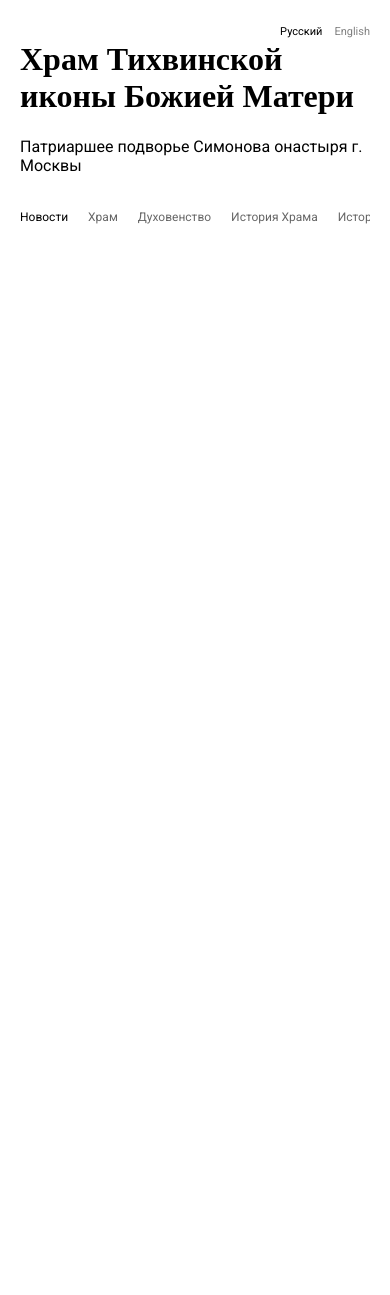
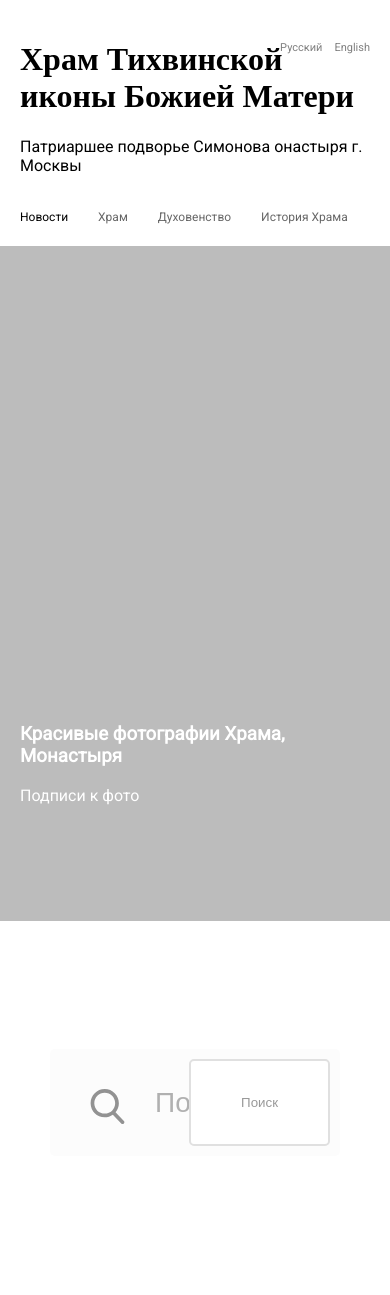
Before and after one commit to silrage/tihchurch-wp, a PHP site: page / in a window 390 px wide. Shown: the top 1295 px of the page. Before the commit the page ends 224 px from the top, so only its background shows below. Run offline with PHP 8.4, Linux system fonts and the light colour scheme.

Commit message:
Add blocks and styles for #main page
+Merge news from @Kasti

```diff
--- /dev/null
+++ b/tpl/banner.php
@@ -0,0 +1,16 @@
+<section class="site-banner">
+  <div class="site-banner__wrapper">
+    <div class="site-banner__item">
+      <div class="site-banner__item-promo">
+        <div class="container">
+          <div class="site-banner__item-title">
+            <h3>Красивые фотографии Храма, Монастыря</h3>
+          </div>
+          <div class="site-banner__item-desc">
+            <p>Подписи к фото</p>
+          </div>
+        </div>
+      </div>
+    </div>
+  </div>
+</section>
--- a/tpl/css/global.css
+++ b/tpl/css/global.css
@@ -32,11 +32,73 @@ body {
     padding-right: 20px;
   }
 }
+.row {
+  display: -webkit-box;
+  display: -ms-flexbox;
+  display: flex;
+  -ms-flex-wrap: wrap;
+  flex-wrap: wrap;
+  -webkit-box-direction: normal;
+  -ms-flex-direction: row;
+  flex-direction: row;
+  margin-right: -10px;
+  margin-left: -10px;
+}
+.col-5 {
+  -webkit-flex: 0 0 41.666664999999995%;
+  -ms-flex: 0 0 41.666664999999995%;
+  flex: 0 0 41.666664999999995%;
+  max-width: 41.666664999999995%;
+}
+.col-7 {
+  -webkit-flex: 0 0 58.333331%;
+  -ms-flex: 0 0 58.333331%;
+  flex: 0 0 58.333331%;
+  max-width: 58.333331%;
+}
+.col,
+.col-1,
+.col-2,
+.col-3,
+.col-4,
+.col-5,
+.col-6,
+.col-7,
+.col-8,
+.col-9,
+.col-10,
+.col-11,
+.col-12,
+.col-auto,
+.col-td,
+.col-td-1,
+.col-td-2,
+.col-td-3,
+.col-td-4,
+.col-td-5,
+.col-td-6,
+.col-td-auto,
+.col-md,
+.col-md-1,
+.col-md-2,
+.col-md-3
+.col-md-auto {
+  width: 100%;
+  padding-left: 10px;
+  padding-right: 10px;
+  position: relative;
+}
 
 
 /* Стиль темы и Инструменты */
-header {
+header,
+footer {
   position: relative;
+}
+
+footer {
+  background-color: #BCBCBC;
+  color: #fff;
 }
 
 .site-title {
@@ -68,6 +130,7 @@ header {
   height: 100%;
   overflow-x: auto;
   overflow-y: hidden;
+  padding: 0;
   width: 100%;
 }
 .site-tabs__item {
@@ -82,7 +145,9 @@ header {
   -webkit-box-align: center;
   -ms-flex-align: center;
   align-items: center;
+  list-style: none;
   margin: 0 10px;
+  padding-left: 0;
   padding-top: 19px;
   text-align: center;
   text-decoration: none;
@@ -114,26 +179,138 @@ header {
   position: absolute;
   right: 20px;
   top: 20px;
+  padding: 0;
+}
+.site-lang li {
+  display: inline-block;
+  list-style: none;
+  margin-right: 8px;
+  padding: 0;
+}
+.site-lang li:last-child {
+  margin-right: 0;
 }
 .site-lang a {
   color: rgba(0,0,0,.5);
   font-size: 11px;
-  margin-right: 8px;
   text-decoration: none;
   -webkit-transition: color .3s ease;
   transition: color .3s ease;
 }
-.site-lang a:last-child {
-  margin-right: 0;
-}
 .site-lang a:hover,
+.site-lang a.current_page_item,
 .site-lang a.is-active {
   color: #000;
 }
+.site-lang a.current_page_item,
 .site-lang a.is-active {
   cursor: default;
 }
 
+.site-banner {
+  position: relative;
+}
+.site-banner__wrapper {
+  display: -webkit-box;
+  display: -ms-flexbox;
+  display: flex;
+  -webkit-box-orient: horizontal;
+  -webkit-box-direction: normal;
+  -ms-flex-direction: row;
+  flex-direction: row;
+  -ms-flex-wrap: nowrap;
+  flex-wrap: nowrap;
+  overflow: hidden;
+  height: 800px;
+  max-height: 80vh;
+  width: 100%;
+}
+.site-banner__item {
+  background: #BCBCBC;
+  position: relative;
+  width: 100%;
+}
+.site-banner__item-promo {
+  color: #fff;
+  position: absolute;
+  bottom: 100px;
+}
+
+.site-search { }
+.site-search__wrapper {
+  position: relative;
+}
+.site-search__icon {
+  position: absolute;
+  width: 35px;
+  height: 38px;
+  top: 40px;
+  left: 70px;
+}
+.site-search__icon svg {
+  fill: #929292;
+}
+.site-search input[type=text] {
+  background: #FCFCFC;
+  border: none;
+  -webkit-border-radius: 5px;
+  border-radius: 5px;
+  color: rgba(0,0,0,.5);
+  font-size: 28px;
+  height: 107px;
+  padding: 30px 10px 30px 105px;
+  width: 100%;
+}
+.site-search input[type=text]::placeholder {
+  color: rgba(0,0,0,.3);
+}
+.site-search-btn {
+  background: #fff;
+  border: 2px solid #E0E0E0;
+  -webkit-border-radius: 5px;
+  border-radius: 5px;
+  color: #999999;
+  cursor: pointer;
+  height: calc(100% - 20px);
+  position: absolute;
+  top: 10px;
+  right: 40px;
+  padding-left: 50px;
+  padding-right: 50px;
+}
+.site-search-main {
+  padding-top: 128px;
+  padding-bottom: 128px;
+}
+
+.space-hor {
+  padding-left: 20px;
+  padding-right: 20px;
+}
+.space-hor0 {
+  padding-left: 5px;
+  padding-right: 5px;
+}
+.space-hor05 {
+  padding-left: 10px;
+  padding-right: 10px;
+}
+.space-hor15 {
+  padding-left: 30px;
+  padding-right: 30px;
+}
 .space-top {
   padding-top: 20px;
 }
+.space-top0 {
+  padding-top: 5px;
+}
+.space-top05 {
+  padding-top: 10px;
+}
+.space-top {
+  padding-top: 20px;
+}
+.space-top15 {
+  padding-top: 30px;
+}
--- /dev/null
+++ b/tpl/footer.php
@@ -0,0 +1,32 @@
+<footer>
+  <div class="container">
+    <div class="space-hor15">
+      <div class="row">
+        <div class="col-5">
+          <div class="site-title">
+            <h4>Храм Тихвинской иконы Божией Матери</h4>
+          </div>
+          <div class="site-desc">
+            <p>Патриаршее подворье Симонова онастыря г. Москвы</p>
+          </div>
+          <div class="site-contacts">
+            <p>11111 Москва</p>
+            <p>+7 999 999 99 99</p>
+            <p>sample@sample.sample</p>
+          </div>
+        </div>
+        <div class="col-7">
+          <ul class="site-social">
+            <li><a href="http://" target="_blank" rel="noopener noreferrer">VK</a></li>
+            <li><a href="http://" target="_blank" rel="noopener noreferrer">Insta</a></li>
+            <li><a href="http://" target="_blank" rel="noopener noreferrer">YouTube</a></li>
+            <li><a href="http://" target="_blank" rel="noopener noreferrer">RuTube</a></li>
+            <li><a href="http://" target="_blank" rel="noopener noreferrer">Facebook</a></li>
+            <li><a href="http://" target="_blank" rel="noopener noreferrer">OK</a></li>
+            <li><a href="http://" target="_blank" rel="noopener noreferrer">Twitter</a></li>
+          </ul>
+        </div>
+      </div>
+    </div>
+  </div>
+</footer>
--- a/tpl/header.php
+++ b/tpl/header.php
@@ -8,24 +8,48 @@
       </div>
       <div class="site-primary-menu">
         <div class="site-tabs">
-          <div class="site-tabs__wrapper">
+          <ul class="site-tabs__wrapper">
+            <li class="site-tabs__item">
               <a href="#" class="site-tabs__item is-active">Новости</a>
+            </li>
+            <li class="site-tabs__item">
               <a href="#" class="site-tabs__item">Храм</a>
+            </li>
+            <li class="site-tabs__item">
               <a href="#" class="site-tabs__item">Духовенство</a>
+            </li>
+            <li class="site-tabs__item">
               <a href="#" class="site-tabs__item">История Храма</a>
+            </li>
+            <li class="site-tabs__item">
               <a href="#" class="site-tabs__item">История монастыря</a>
+            </li>
+            <li class="site-tabs__item">
               <a href="#" class="site-tabs__item">Святые и святыни Монастыря</a>
+            </li>
+            <li class="site-tabs__item">
               <a href="#" class="site-tabs__item">Помощь Храму</a>
+            </li>
+            <li class="site-tabs__item">
               <a href="#" class="site-tabs__item">Расписание Богослужений</a>
+            </li>
+            <li class="site-tabs__item">
               <a href="#" class="site-tabs__item">Медиа</a>
+            </li>
+            <li class="site-tabs__item">
               <a href="#" class="site-tabs__item">Контакты</a>
-          </div>
+            </li>
+          </ul>
         </div>
       </div>
     </div>
 
-    <div class="site-lang">
-      <a href="#" class="is-active">Русский</a>
+    <ul class="site-lang">
+      <li class="lang-item current_page_item">
+        <a href="#">Русский</a>
+      </li>
+      <li class="lang-item">
         <a href="#">English</a>
+      </li>
     </div>
   </header>
--- a/tpl/index.php
+++ b/tpl/index.php
@@ -7,7 +7,8 @@
 
   <title>Tihchurch</title>
 
-  <link href="./css/global.css" rel="stylesheet" />
+  <link href="./tpl/css/global.css" rel="stylesheet" />
+  <link href="./tpl/css/news.css" rel="stylesheet" />
 
 </head>
 <body>
@@ -15,7 +16,10 @@
   <main id="site-main">
     <div class="site-page-content">
       <?php include './header.php';?>
-
+      <?php include './banner.php';?>
+      <?php include './search.php';?>
+      <?php include './news.php';?>
+      <?php include './footer.php';?>
     </div>
   </main>
 
--- /dev/null
+++ b/tpl/news.php
@@ -0,0 +1,78 @@
+<section id="news">
+  <div class="container">
+
+    <!-- News blocks by @Kasti -->
+    <div class="news-container space-hor15">
+      <div class="news-container__content">
+        <div class="news-container__one-post">
+          <div class="news-container__img-wrapper" >
+            <div class="news-container__first-image">
+              <img src="SM_0006.jpg" >
+            </div>
+            <div class="news-container__other-images">
+              <div class="news-container__other-image">
+                <img src="SM_0011.jpg" >
+              </div>
+              <div class="news-container__other-image">
+                <img src="SM_0006.jpg" >
+              </div>
+            </div>
+          </div>
+          <div class="news-container__text">
+            <div class="news-container__date-wrapper">
+              <span class="news-container__date">24.03.2019</span>
+            </div>
+            <span class="news-container__title">Заголовок 1</span>
+            <span class="news-container__description">Описание</span>
+          </div>
+        </div>
+
+        <div class="news-container__one-post">
+          <div class="news-container__img-wrapper" >
+            <div class="news-container__first-image">
+              <img src="SM_0011.jpg" >
+            </div>
+            <div class="news-container__other-images">
+              <div class="news-container__other-image">
+                <img src="SM_0006.jpg" >
+              </div>
+              <div class="news-container__other-image">
+                <img src="SM_0006.jpg" >
+              </div>
+            </div>
+          </div>
+          <div class="news-container__text">
+            <div class="news-container__date-wrapper">
+              <span class="news-container__date">24.03.2019</span>
+            </div>
+            <span class="news-container__title">Заголовок 2</span>
+            <span class="news-container__description">Описание</span>
+          </div>
+        </div>
+
+        <div class="news-container__one-post">
+          <div class="news-container__img-wrapper" >
+            <div class="news-container__first-image">
+              <img src="SM_0006.jpg" >
+            </div>
+            <div class="news-container__other-images">
+              <div class="news-container__other-image">
+                <img src="SM_0006.jpg" >
+              </div>
+              <div class="news-container__other-image">
+                <img src="SM_0006.jpg" >
+              </div>
+            </div>
+          </div>
+          <div class="news-container__text">
+            <div class="news-container__date-wrapper">
+              <span class="news-container__date">24.03.2019</span>
+            </div>
+            <span class="news-container__title">Заголовок 3</span>
+            <span class="news-container__description">Описание</span>
+          </div>
+        </div>
+      </div>
+    </div>
+  </div>
+</section>
--- /dev/null
+++ b/tpl/search.php
@@ -0,0 +1,20 @@
+<section id="site-search">
+  <div class="site-search site-search-main container">
+    <div class="site-search__wrapper space-hor15">
+      <i class="site-search__icon">
+        <svg xmlns="http://www.w3.org/2000/svg" xmlns:xlink="http://www.w3.org/1999/xlink" x="0px" y="0px"
+  viewBox="0 0 56.966 56.966" style="enable-background:new 0 0 56.966 56.966;" xml:space="preserve">
+          <path d="M55.146,51.887L41.588,37.786c3.486-4.144,5.396-9.358,5.396-14.786c0-12.682-10.318-23-23-23s-23,10.318-23,23
+          s10.318,23,23,23c4.761,0,9.298-1.436,13.177-4.162l13.661,14.208c0.571,0.593,1.339,0.92,2.162,0.92
+          c0.779,0,1.518-0.297,2.079-0.837C56.255,54.982,56.293,53.08,55.146,51.887z M23.984,6c9.374,0,17,7.626,17,17s-7.626,17-17,17
+          s-17-7.626-17-17S14.61,6,23.984,6z"/>
+        </svg>
+      </i>
+      <input
+        type="text"
+        placeholder="Поиск по сайту: новости, история, расписание Богослужений"
+      />
+      <button class="site-search-btn">Поиск</button>
+    </div>
+  </div>
+</section>
```
Also changed, not shown: tpl/css/news.css (added, +70 -0 lines). Lines whose indentation alone changed are shown as unchanged.
